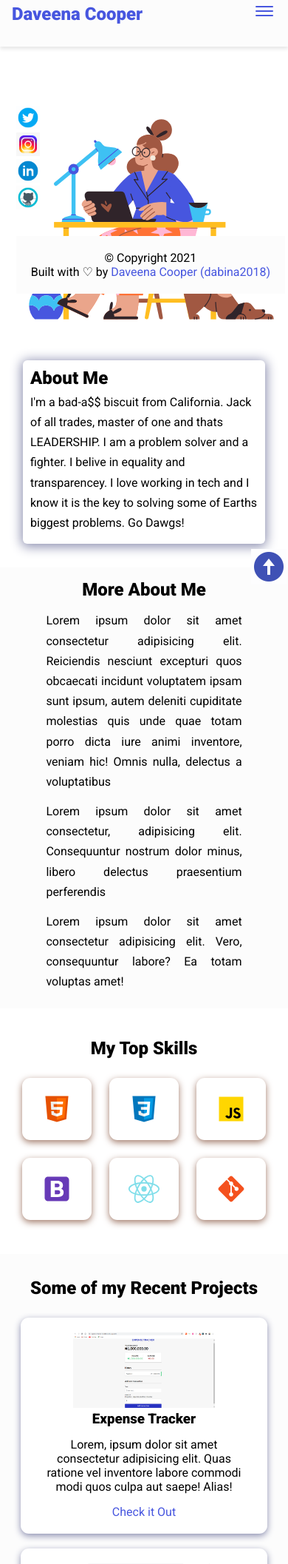
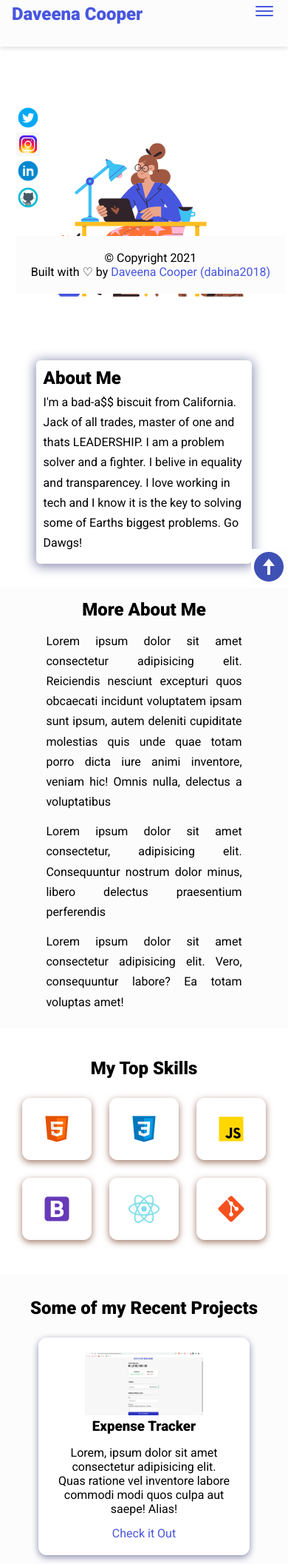
Before and after one commit to dabina2018/dabina2018.github.io, a PHP site: page / in a window 390 px wide; the page is wider, and only the part inside the window is pictured. Shown: the part 25-2139 px from the top of that part at 74% size. Run offline with PHP 8.4, Linux system fonts and the light colour scheme.

Commit message:
adding media queries for 420px

```diff
--- a/assets/css/styles.css
+++ b/assets/css/styles.css
@@ -397,3 +397,23 @@ nav ul.show {
 .contact-form-container {
   max-width: 23.75rem;
 }
+/* end media queries for 720px */
+
+@media screen and (max-width: 420px) {
+  .hero img {
+    height: 37.5rem;
+    width: 23rem;
+  }
+
+  .bio {
+    width: 18.3rem;
+  }
+
+  .project-container {
+    width: 17.875rem;
+  }
+
+  .contact-form-container {
+    max-width: 17.75rem;
+  }
+}
```
